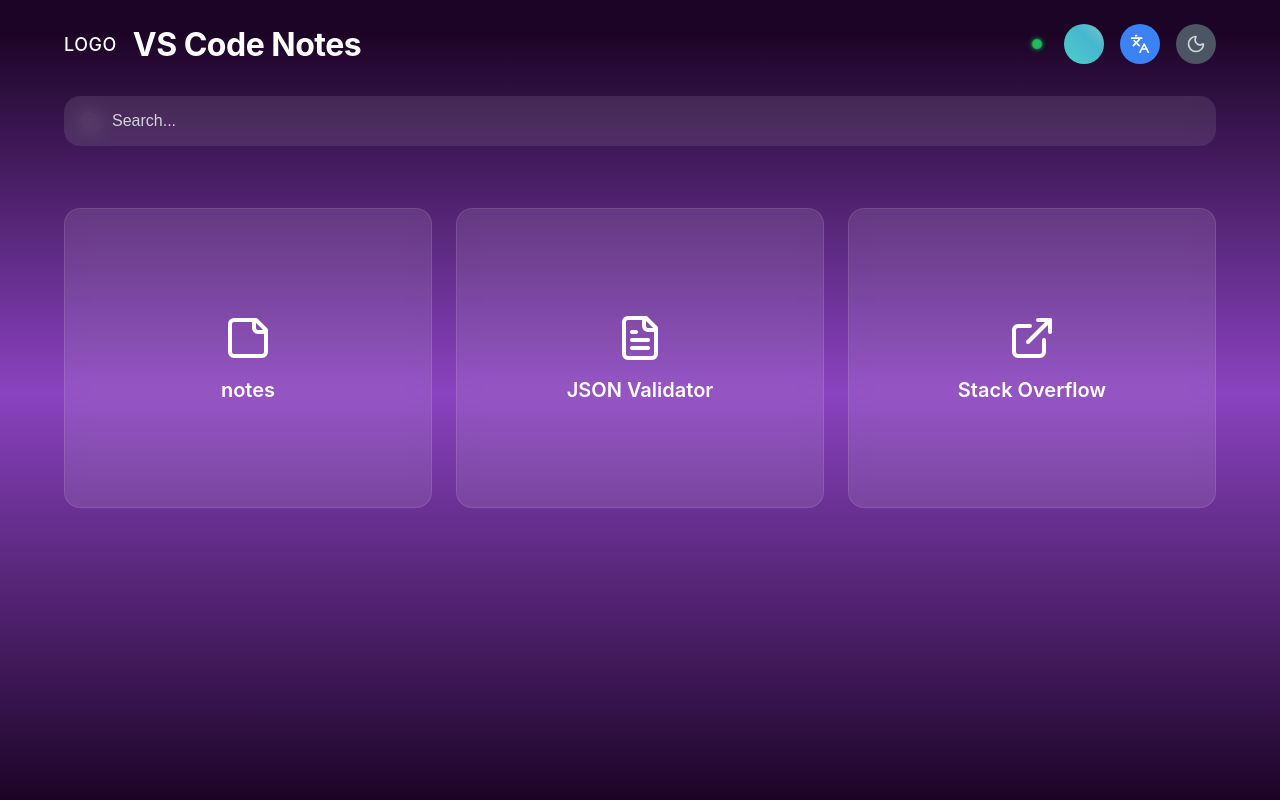
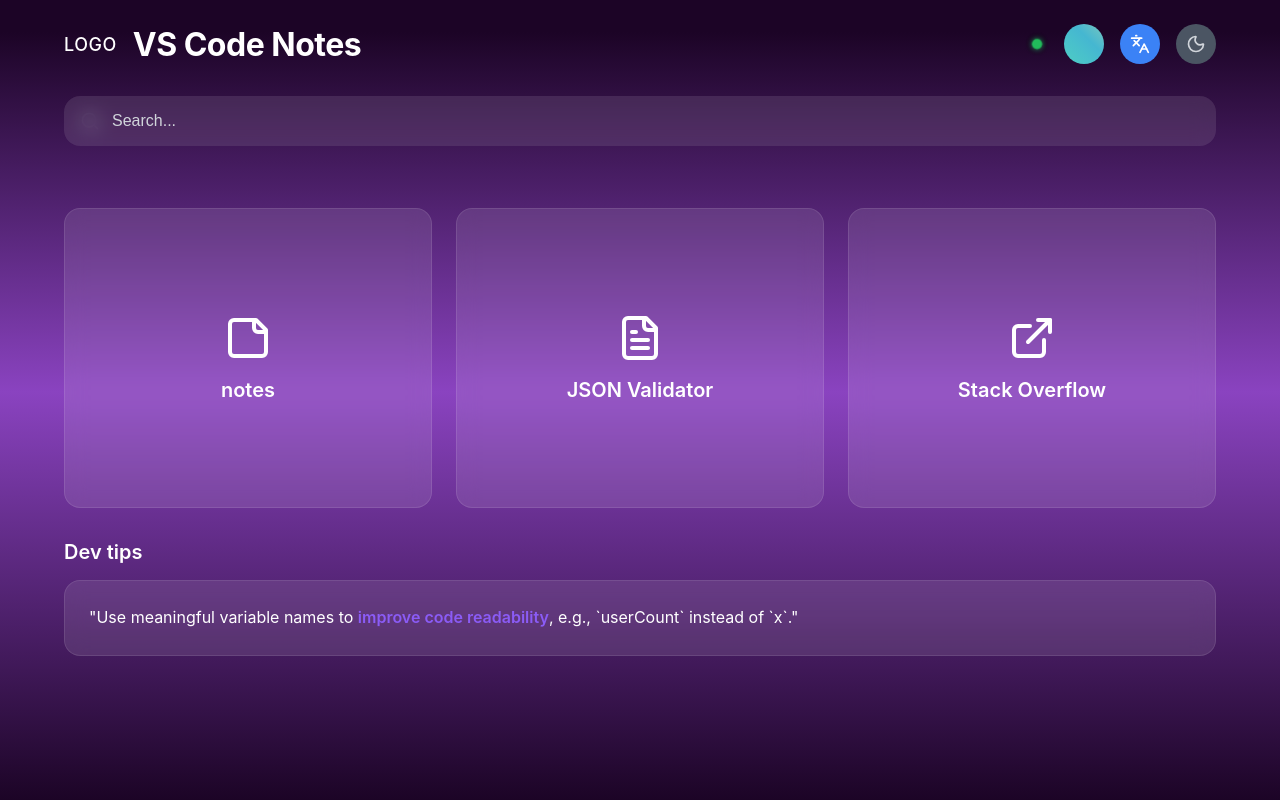
Before and after one commit to portneon/VS-code-Extension, a React app: page / in a window 1280 px wide. Built offline with nearby package versions, Linux system fonts and the light colour scheme; the HTML template or start-up script is replaced by a standard one.

Commit message:
Fix #51: Add Dev Tips Box UI with gradient text and rounded shadow box

```diff
--- a/src/App.jsx
+++ b/src/App.jsx
@@ -121,14 +121,14 @@
       </div>
 
       {/* Dev Tips Section */}
-      {/* <div className="dev-tips-section">
+      <div className="dev-tips-section">
         <h2 className="section-title">Dev tips</h2>
         <div className="dev-tips-container">
           <div className="dev-tip-content">
             <p>"Use meaningful variable names to <span className="highlight">improve code readability</span>, e.g., `userCount` instead of `x`."</p>
           </div>
         </div>
-      </div> */}
+      </div>
     </div>
   );
 
```
